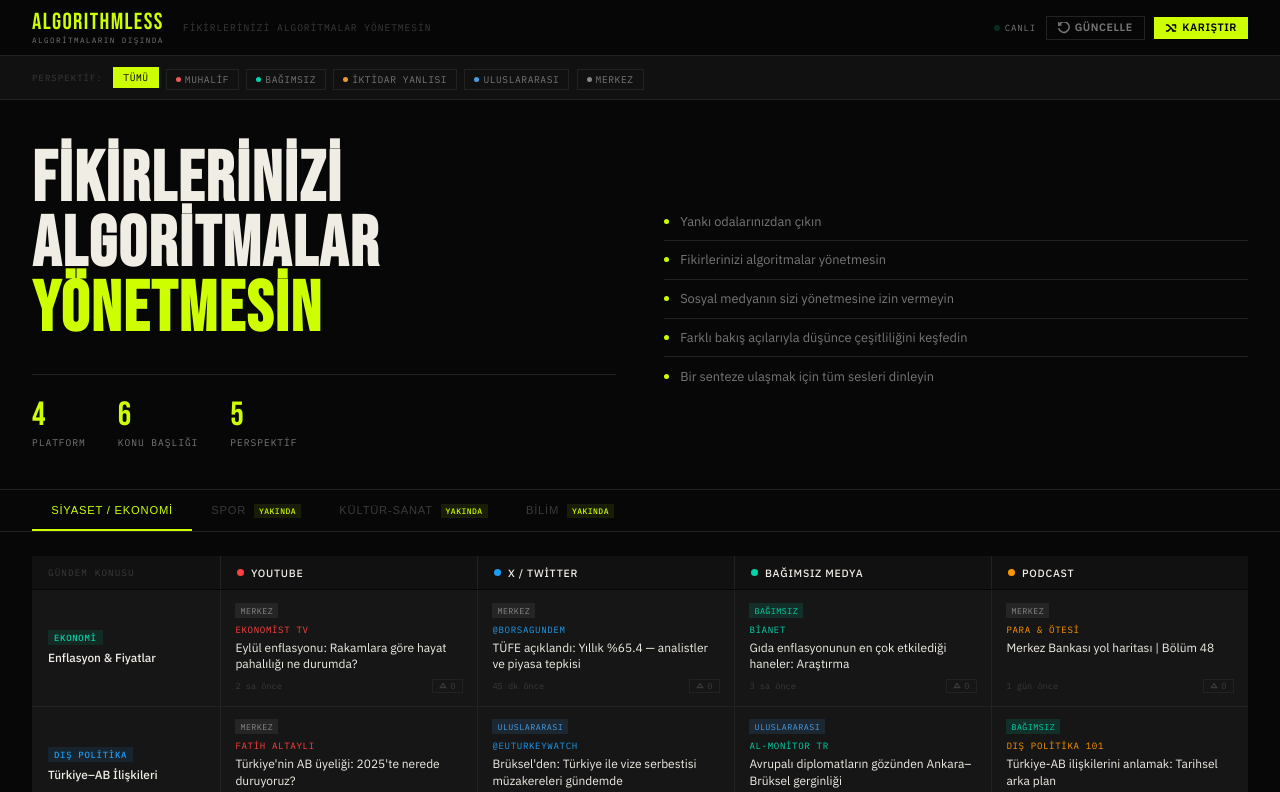
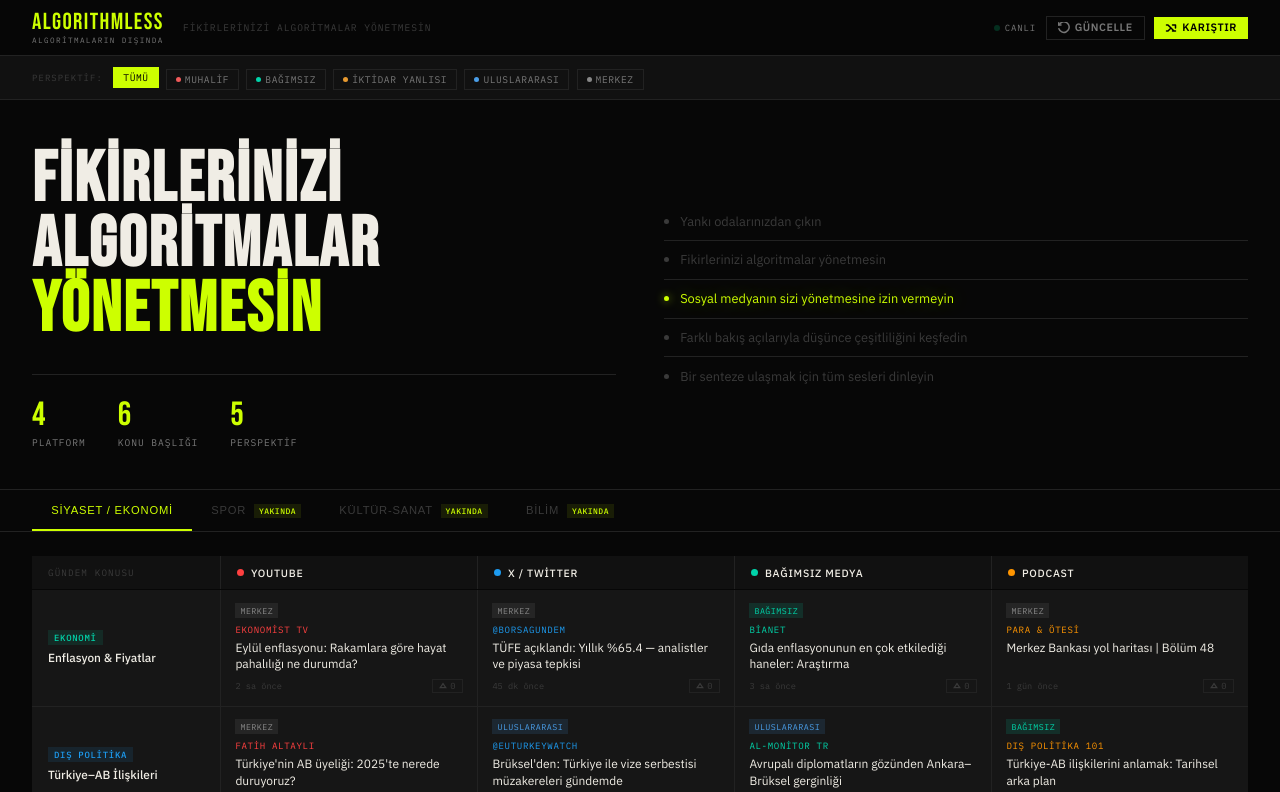
Before and after one commit to NuraydinArikan/algorithmless, a plain HTML site: page index.html in a window 1280 px wide. Shown: the top 792 px of the page. Drawn offline with Linux system fonts and the light colour scheme.

Commit message:
Enhance slogan display with animations and styles
Added animations to slogan elements and improved styling.

```diff
--- a/index.html
+++ b/index.html
@@ -78,10 +78,12 @@
 .sv{font-family:'Bebas Neue',sans-serif;font-size:2.1rem;color:var(--accent);line-height:1;}
 .sl{font-size:.6rem;font-family:'IBM Plex Mono',monospace;color:var(--muted);text-transform:uppercase;letter-spacing:.1em;margin-top:3px;}
 .slogans{display:flex;flex-direction:column;align-self:center;}
-.sli{display:flex;align-items:center;gap:.7rem;padding:.65rem 0;border-bottom:1px solid var(--border);font-size:.8rem;color:var(--muted);transition:color .22s;}
+.sli{display:flex;align-items:center;gap:.7rem;padding:.65rem 0;border-bottom:1px solid var(--border);font-size:.8rem;color:var(--dim);transition:color .5s,text-shadow .5s;}
 .sli:last-child{border-bottom:none;}
 .sli:hover{color:var(--text);}
-.sld{width:5px;height:5px;border-radius:50%;background:var(--accent);flex-shrink:0;}
+.sli.lit{color:var(--accent);text-shadow:0 0 18px rgba(205,255,0,.45);}
+.sld{width:5px;height:5px;border-radius:50%;background:var(--dim);flex-shrink:0;transition:background .5s,box-shadow .5s;}
+.sli.lit .sld{background:var(--accent);box-shadow:0 0 8px rgba(205,255,0,.7);}
 
 .cat-nav{display:flex;border-bottom:1px solid var(--border);padding:0 2rem;overflow-x:auto;}
 .cat-btn{padding:.85rem 1.2rem;font-size:.7rem;font-weight:500;letter-spacing:.07em;text-transform:uppercase;color:var(--muted);border:none;border-bottom:2px solid transparent;background:none;cursor:pointer;white-space:nowrap;transition:all .18s;}
@@ -613,6 +615,17 @@
 const hSl=document.getElementById('hSlogan');
 setInterval(()=>{hSl.style.opacity='0';setTimeout(()=>{si=(si+1)%SLOGANS.length;hSl.textContent=SLOGANS[si];hSl.style.opacity='1';},280);},4500);
 
+/* ── Sloganları sırayla parlat ── */
+const sliEls=document.querySelectorAll('.sli');
+let sliIdx=0;
+function litNext(){
+  sliEls.forEach(el=>el.classList.remove('lit'));
+  sliEls[sliIdx].classList.add('lit');
+  sliIdx=(sliIdx+1)%sliEls.length;
+}
+litNext();
+setInterval(litNext,1800);
+
 /* ── Per-button hover mesajları ── */
 const NUDGE_PER_P = {
   muhalif:
```
